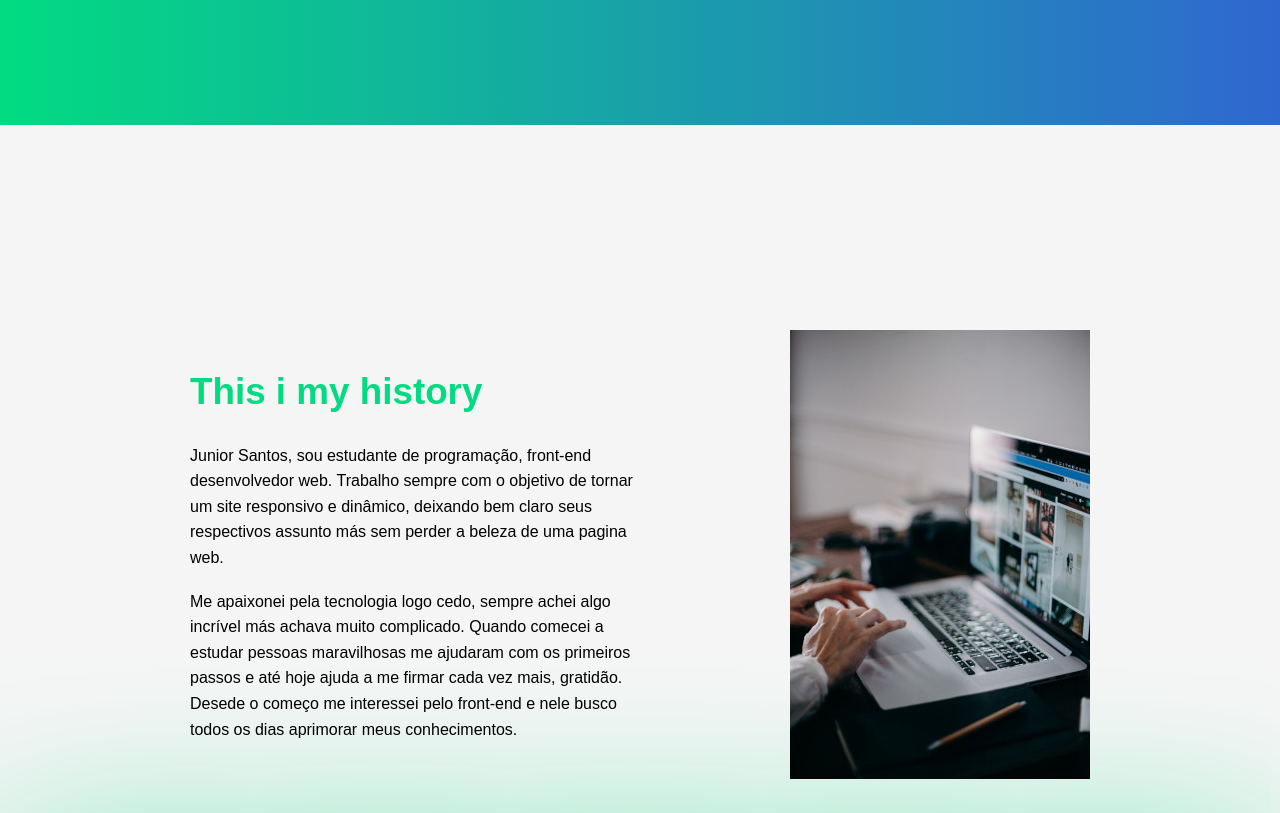
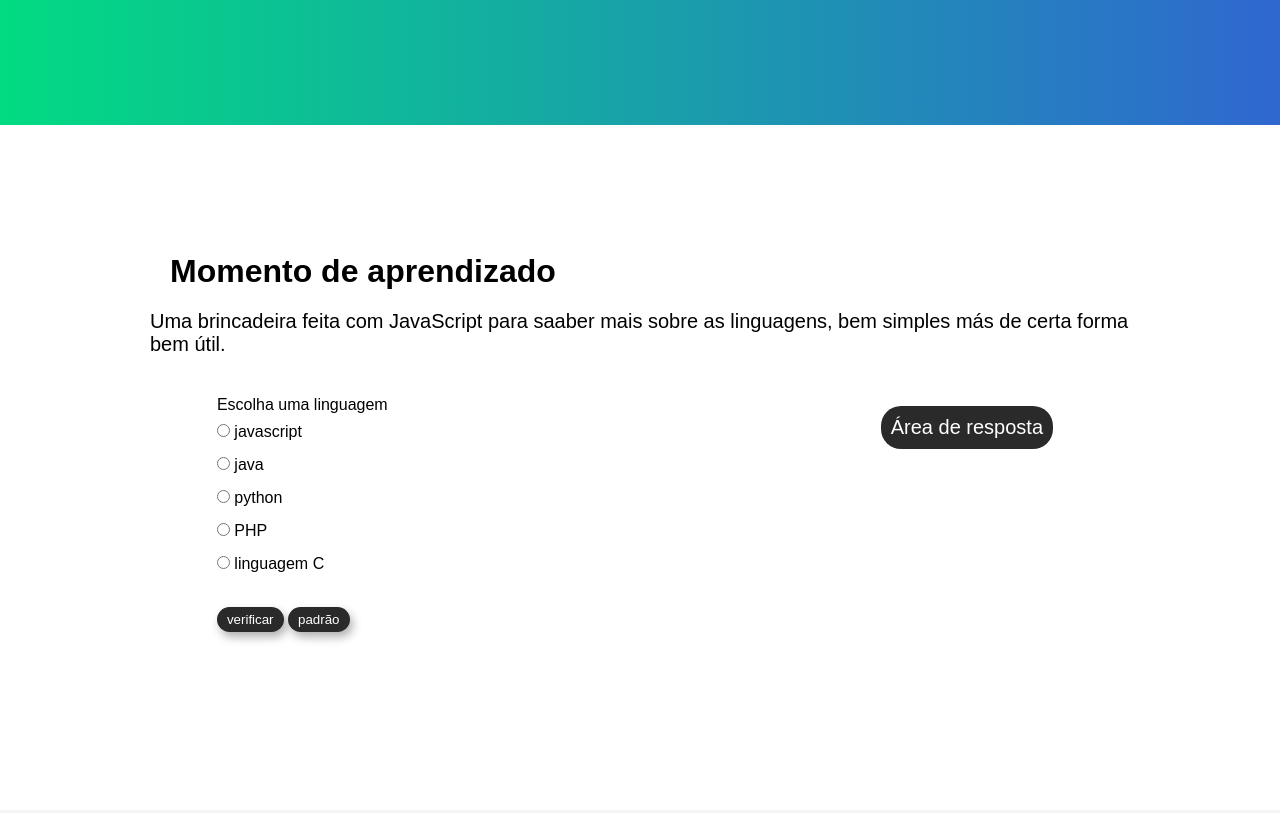
Before and after one commit to gilsonconceicao/Portfolio, a plain HTML site: page index.html in a window 1280 px wide. Shown: the part 1682-2495 px from the top of the page. Drawn offline with Linux system fonts and the light colour scheme.

Commit message:
script da pagina

```diff
--- a/index.html
+++ b/index.html
@@ -75,6 +75,42 @@
 
         </div>
     </section>
+
+    <section id="aprendizado">
+        <article>
+            <h2>Momento de aprendizado</h2>
+            <p>Uma brincadeira feita com JavaScript para saaber mais sobre as linguagens, bem simples más de certa forma bem útil.</p>
+            <div class="conteiner_form">
+                <div class="form_language">
+                    <label for="linguagens">Escolha uma linguagem </label> <br>
+
+                    <input type="radio" name="language" id="javascript" >
+                    <label for="js">javascript</label> <br>
+
+                    <input type="radio" name="language" id="java">
+                    <label for="java">java</label> <br>
+
+                    <input type="radio" name="language" id="python">
+                    <label for="python">python</label> <br>
+
+                    <input type="radio" name="language" id="php">
+                    <label for="php">PHP</label> <br>
+
+                    <input type="radio" name="language" id="C">
+                    <label for="c">linguagem C</label>
+                    <br>
+                    <br>
+                    <input type="button" class="button_language" value="verificar" onclick="language_descontrair()">
+
+                    <input type="button" class="button_language" value="padrão" onclick="restaurar()">
+                </div>
+
+                <div id="res_language">
+                     <p id="res_paragrafo">Área de resposta</p>
+                </div>
+            </div>
+    </section>
+
     <section id="history">
         <!---minha historia de vida--->
         <div class="grid_history">
@@ -94,7 +130,6 @@
             </div>
         </div>
     </section>
-
     <footer id="rodape">
         <div id="flex_footer">
             <div>
@@ -123,6 +158,9 @@
             </ul>
         </div>
     </footer>
+
+
+    <script src="script/language.js"></script>
 </body>
 
 </html>
--- /dev/null
+++ b/script/language.js
@@ -0,0 +1,57 @@
+// momento de aprendizado
+var language_radio = window.document.getElementsByName('language');
+var linguagem = ''; // linguagens
+var resposta = window.document.getElementById('res_language'); // resposta
+
+var conteiner = window.document.getElementById('aprendizado'); //conteiner
+
+var img = window.document.createElement('img');
+img.setAttribute('id', 'foto');
+
+function language_descontrair() {
+
+    if (language_radio[0].checked) {
+        linguagem = '<h3>JavaScript</h3> <br> <p>Uma linguagem de programação voltada para interação de paginas web. </p>';
+        img.setAttribute('src', 'imagens/imagem javascript.png');
+
+        conteiner.style.background = '#e1fa3c'
+        conteiner.style.color = 'black'
+
+    } else if (language_radio[1].checked) {
+        linguagem = '<h3>Java</h3> <br> <p>Java é uma linguagem de programação orientada a objetos desenvolvida na década de 90 . </p>';
+        img.setAttribute('src', 'imagens/imagem java.png');
+
+
+        conteiner.style.background = '#805dcf';
+
+    } else if (language_radio[2].checked) {
+        linguagem = '<h3>Python</h3> <br> <p>Python é uma linguagem de programação de alto nível, interpretada de script, imperativa, orientada a objetos, funcional, de tipagem dinâmica e forte.</p>';
+        img.setAttribute('src', 'imagens/imagem python.jpg');
+
+        conteiner.style.background = '#5928c9'
+    } else if (language_radio[3].checked) {
+        linguagem = '<h3>PHP</h3> <br> <p>PHP é uma linguagem interpretada livre, usada originalmente apenas para o desenvolvimento de aplicações presentes e atuantes no lado do servidor</p>';
+        img.setAttribute('src', 'imagens/imagem php.jpg');
+
+        conteiner.style.background = '#7646e3'
+    } else if (language_radio[4].checked) {
+        linguagem = '<h3>Linguagem C</h3> <br> <p>C é uma linguagem de programação compilada de propósito geral, estruturada, imperativa, procedural, padronizada pela Organização Internacional.</p>'
+        img.setAttribute('src', 'imagens/imagem C.png');
+
+        conteiner.style.background = '#3d0bb0'
+    }
+
+
+    resposta.style.display = 'block'
+    img.style.display = 'block'
+    resposta.innerHTML = `${linguagem}<br>`;
+    resposta.appendChild(img);
+}
+
+
+function restaurar() {
+    conteiner.style.color = 'black'
+    resposta.style.display = 'none'
+    img.style.display = 'none'
+    conteiner.style.background = 'white';
+}
--- a/style/index_portfolio.css
+++ b/style/index_portfolio.css
@@ -239,6 +239,67 @@ div#divs_projects a:hover {
 }
 
 
+/* ------ momento de aprendizado ---------- */
+
+section#aprendizado {
+    padding: 10% 0 ;
+}
+
+section#aprendizado article {
+    max-width: 1000px;
+    margin: 0 auto;
+}
+
+section#aprendizado h2 {
+    font-size: 2em;
+    padding-left: 30px;
+    margin-bottom: 20px;
+}
+
+section#aprendizado P {
+    margin: 10px;
+    font-size: 20px;
+}
+
+/* ---- display grid ------ */
+
+.conteiner_form {
+    display: grid;
+    grid-template-columns: 500px auto;
+    justify-content: space-around;
+    margin: 40px 0;
+}
+
+/* input label */
+
+.form_language input {
+    margin: 10px 0;
+}
+
+/* language */
+
+.button_language {
+    background-color: #2a2a2a;
+    color: white;
+    box-shadow: 3px 5px 10px #0000004f;
+    border: none;
+    border-radius: 20px;
+    padding: 5px 10px;
+    transition: .9s;
+}
+
+.button_language:hover {
+    transform: scale(0.8);
+    box-shadow: 5px 7px 30px #2a2a2a;
+}
+
+#res_paragrafo {
+    background-color: #2a2a2a;
+    color: white;
+    text-align: left;
+    border-radius: 20px;
+    padding: 10px;
+}
 /* ---------- área de contato --------- */
 
 footer#rodape {
@@ -285,6 +346,10 @@ div#flex_footer p {
 #list_icons li {
     line-height: 2em;
 }
+
+
+
+
 /* ----- responsividade da pagina -----------*/
 
 @media screen and (max-width: 700px) {
@@ -404,3 +469,17 @@ div#flex_footer p {
         width: 20px;
     }
 }
+
+@media screen and (max-width: 750px) {
+    .conteiner_form {
+        display: block;
+        max-width: 500px;
+        margin: auto;
+        padding: 0 20px;
+    }
+
+    .conteiner_form p {
+        font-size: 17px;
+    }
+
+}
```
Also changed, not shown: imagens/imagem C.png (added), imagens/imagem java.png (added), imagens/imagem javascript.png (added), imagens/imagem php.jpg (added), imagens/imagem python.jpg (added).
